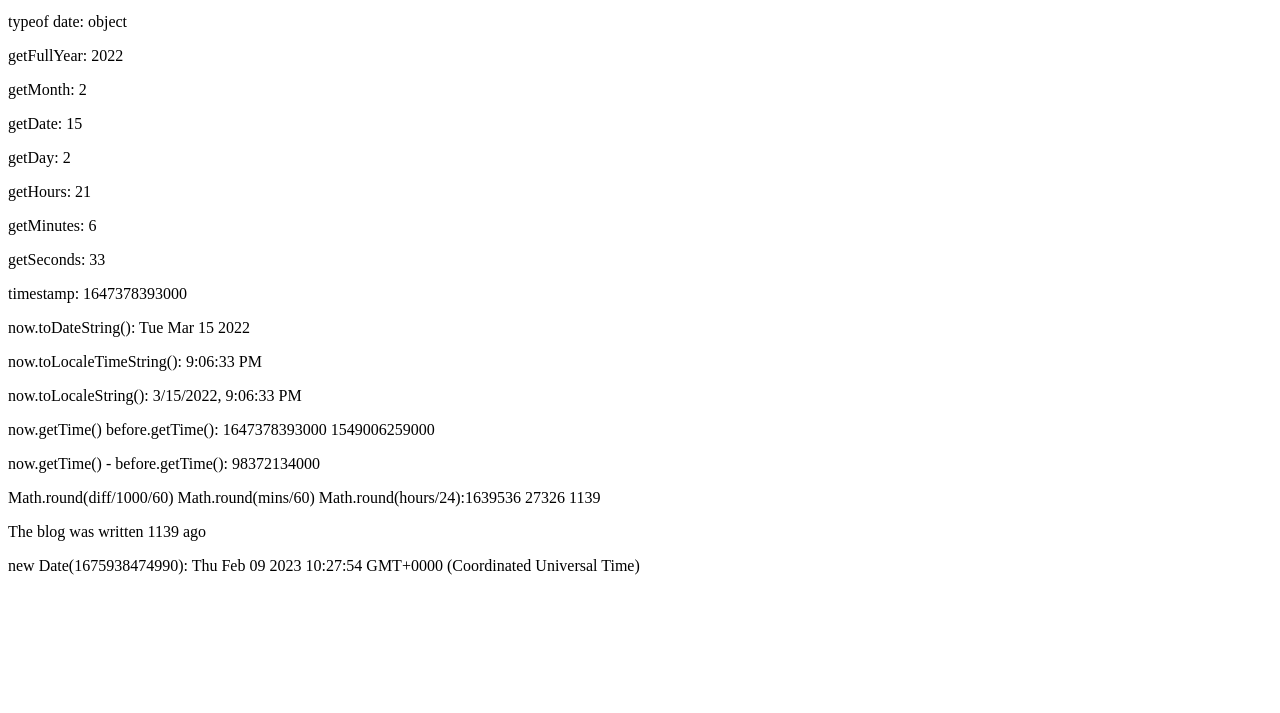
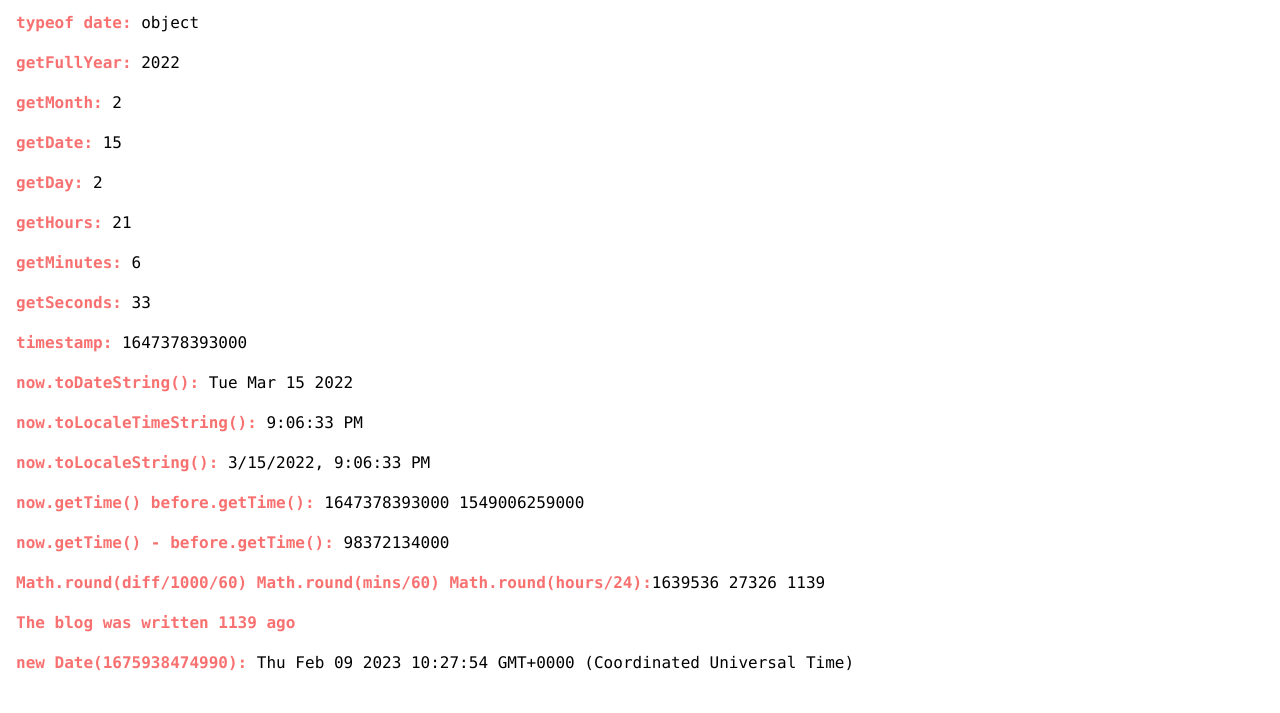
Before and after one commit to Eonizer/js_crs, a plain HTML site: page chapter_11/index.html in a window 1280 px wide. Shown: the part 87-800 px from the top of the page. Drawn offline with Linux system fonts and the light colour scheme; the site is published under a folder, as on GitHub Pages, so addresses that start at the root find nothing; a script that the page names is missing.

Commit message:
stylees f

```diff
--- a/chapter_11/index.html
+++ b/chapter_11/index.html
@@ -4,7 +4,7 @@
     <meta http-equiv="X-UA-Compatible" content="IE=edge">
     <meta name="viewport" content="width=device-width, initial-scale=1.0">
     <title>Date & Time</title>
-    <link rel="stylesheet" href="/public/output.css">
+    <link rel="stylesheet" href="output.css">
 </head>
 <body class="p-4 font-mono divide-y-2">
 
--- a/index.html
+++ b/index.html
@@ -4,7 +4,7 @@
     <meta http-equiv="X-UA-Compatible" content="IE=edge">
     <meta name="viewport" content="width=device-width, initial-scale=1.0">
     <title>jsPlayspace</title>
-    <link rel="stylesheet" href="public/output.css">
+    <link rel="stylesheet" href="output.css">
 </head>
 <body class="bg-fuchsia-200 select-none font-comforta">
 
```
Also changed, not shown: chapter_11/output.css (added), output.css (renamed from public/output.css).
